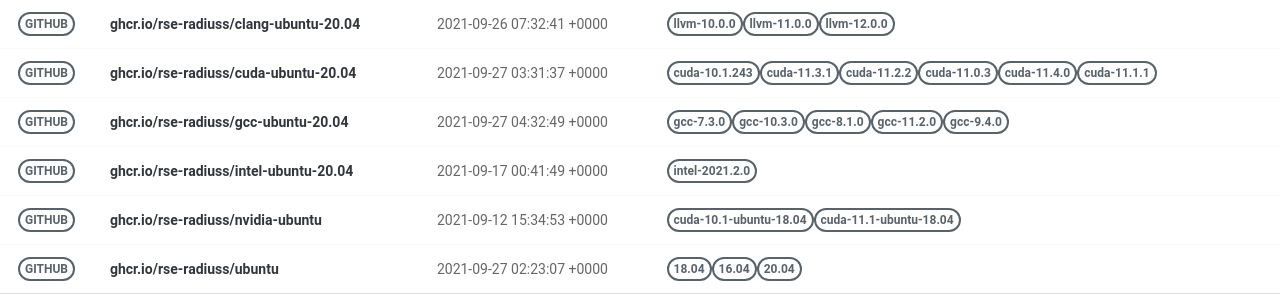
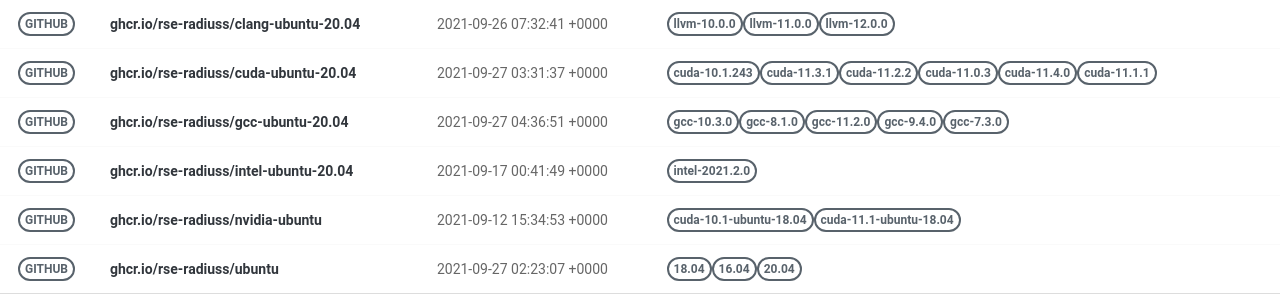
Before and after one commit to rse-ops/docker-images, a Jekyll site: the page built from pages/index.md, in a window 1280 px wide. Shown: the part 179-479 px from the top of the page. Built offline with Jekyll 4.4.1, drawn with Linux system fonts in a browser that asks for light colours; nearby versions of some CDN libraries.

Commit message:
Automated push to update library 2021-09-27

```diff
--- a/_library/ghcr.io-rse-radiuss-gcc-ubuntu-20.04.md
+++ b/_library/ghcr.io-rse-radiuss-gcc-ubuntu-20.04.md
@@ -1,14 +1,11 @@
 ---
 layout: container
 name: ghcr.io/rse-radiuss/gcc-ubuntu-20.04
-updated_at: 2021-09-27 04:32:49.960857
+updated_at: 2021-09-27 04:36:51.338816
 
 
 container_url: https://github.com/orgs/rse-radiuss/packages/container/package/gcc-ubuntu-20.04
 versions:
- - tag: gcc-7.3.0
-   dockerfile: https://github.com/rse-radiuss/docker-images/blob/main/ubuntu/gcc/Dockerfile
-   manifest: https://crane.ggcr.dev/manifest/ghcr.io/rse-radiuss/gcc-ubuntu-20.04:gcc-7.3.0
  - tag: gcc-10.3.0
    dockerfile: https://github.com/rse-radiuss/docker-images/blob/main/ubuntu/gcc/Dockerfile
    manifest: https://crane.ggcr.dev/manifest/ghcr.io/rse-radiuss/gcc-ubuntu-20.04:gcc-10.3.0
```
Also changed, not shown: other parts of _library/ghcr.io-rse-radiuss-gcc-ubuntu-20.04.md (+3 -0 lines).
